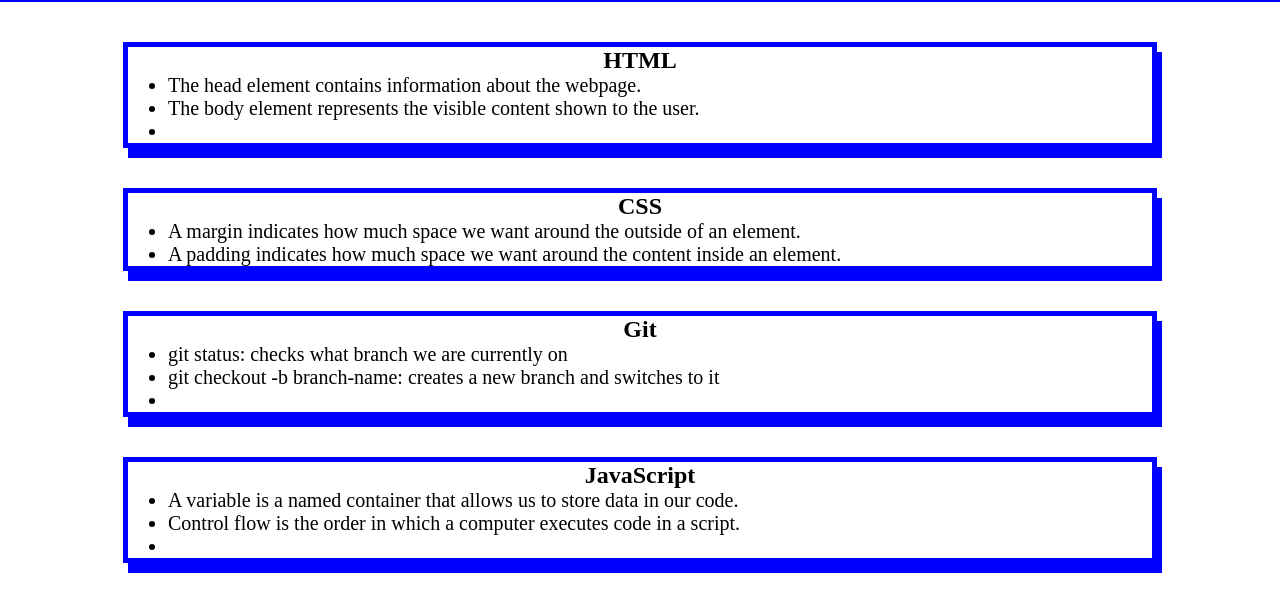
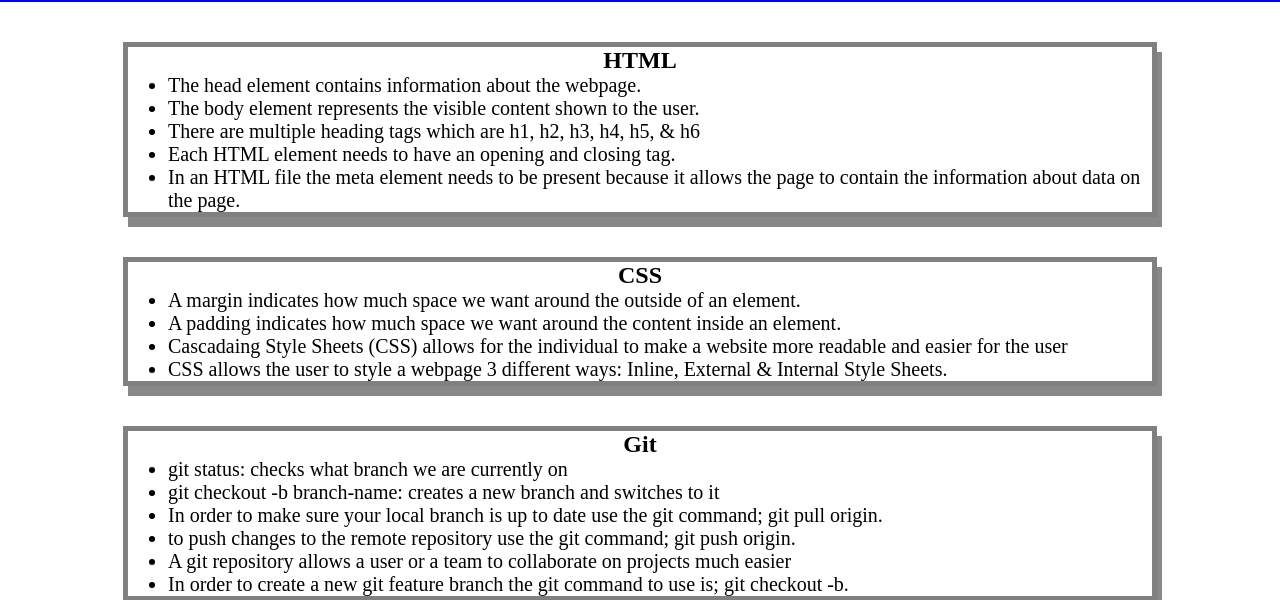
Before and after one commit to PhenolLully/prework-study-guide, a plain HTML site: page index.html in a window 1280 px wide. Shown: the part 118-718 px from the top of the page. Drawn offline with Linux system fonts and the light colour scheme.

Commit message:
added information to README file

```diff
--- a/assets/style.css
+++ b/assets/style.css
@@ -29,6 +29,6 @@ img {
 .card {
     width: 80%;
     margin: 40px auto;
-    border: 5px solid blue;
-    box-shadow: 5px 10px blue;
+    border: 5px solid gray;
+    box-shadow: 5px 10px #888888;
 }
--- a/index.html
+++ b/index.html
@@ -20,7 +20,11 @@
      <ul>
        <li>The head element contains information about the webpage.</li>
        <li>The body element represents the visible content shown to the user.</li>
-       <li></li>
+       <li>There are multiple heading tags which are h1, h2, h3, h4, h5, & h6</li>
+       <li>Each HTML element needs to have an opening and closing tag.</li>
+       <li>In an HTML file the meta element needs to be present because it allows the page to
+           contain the information about data on the page.</li>
+       </li>
      </ul>
 
       </section>
@@ -30,6 +34,10 @@
       <ul>
        <li>A margin indicates how much space we want around the outside of an element.</li>
        <li>A padding indicates how much space we want around the content inside an element.</li>
+       <li>Cascadaing Style Sheets (CSS) allows for the individual to make a website
+          more readable and easier for the user </li>
+       <li>CSS allows the user to style a webpage 3 different ways: Inline,
+           External & Internal Style Sheets.</li>
       </ul>
 
       </section>
@@ -39,7 +47,11 @@
       <ul>
        <li>git status: checks what branch we are currently on</li>
        <li>git checkout -b branch-name: creates a new branch and switches to it</li>
-       <li></li>
+       <li>In order to make sure your local branch is up to date use the git command;
+           git pull origin.</li>
+       <li>to push changes to the remote repository use the git command; git push origin.</li>
+       <li>A git repository allows a user or a team to collaborate on projects much easier </li>
+       <li>In order to create a new git feature branch the git command to use is; git checkout -b.</li>
       </ul>
 
       </section>
@@ -49,7 +61,9 @@
         <ul>
           <li>A variable is a named container that allows us to store data in our code.</li>
           <li>Control flow is the order in which a computer executes code in a script.</li>
-          <li></li>
+          <li>JavaScript allows the users interativity to be easier and smoother.</li>
+          <li>A function is a set of instructions that informs the computer on how to perform
+              certain tasks.</li>
         </ul>
 
       </section>
```
Also changed, not shown: 1 other file.
